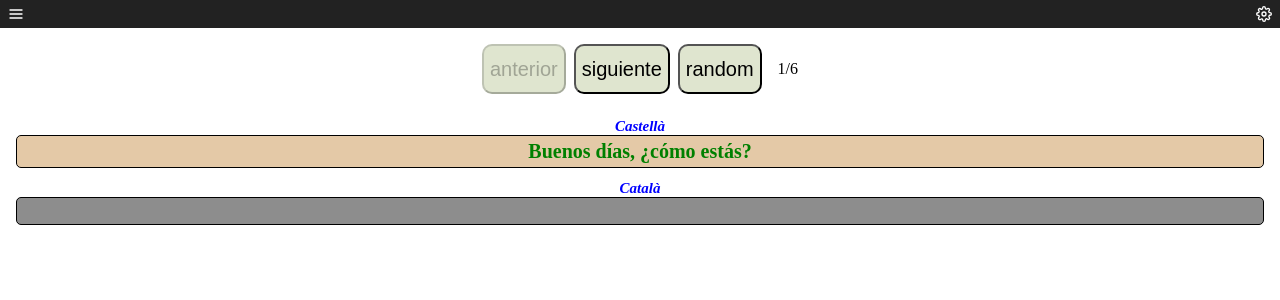
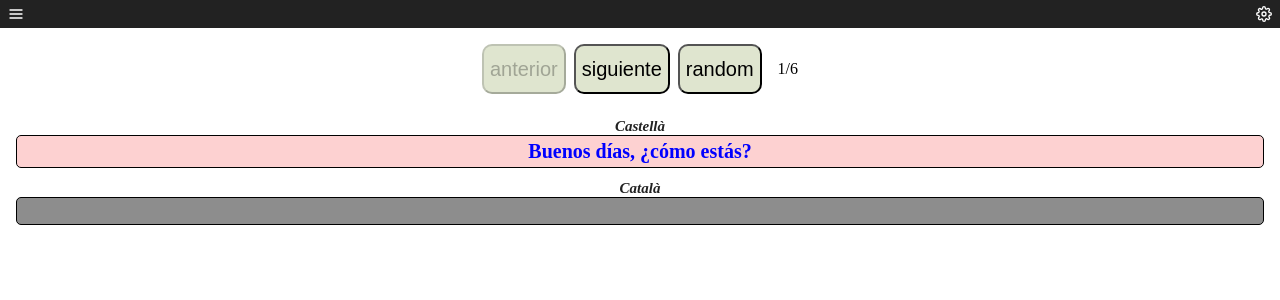
Before and after one commit to JosepConejero/catalanofilia, a React (Create React App) app: page /traduccio in a window 1280 px wide. Shown: the top 300 px of the page. Built offline with nearby package versions, Linux system fonts and the light colour scheme.

Commit message:
Modified some colors

```diff
--- a/src/index.css
+++ b/src/index.css
@@ -173,19 +173,18 @@ body,
 }
 
 .campo-label {
-  color: blue;
+  color: rgb(34, 34, 34);
   font-size: 15px;
   font-style: italic;
-
 }
 
 .campo-texto {
-  color: green;
+  color: blue;
   font-size: 20px;
   font-weight: bold;
   border: 1px solid black;
   border-radius: 5px;
-  background-color: rgb(228, 201, 167);
+  background-color: rgb(253, 209, 209);
 
   margin: 0;
   min-height: 1.4em;
```
